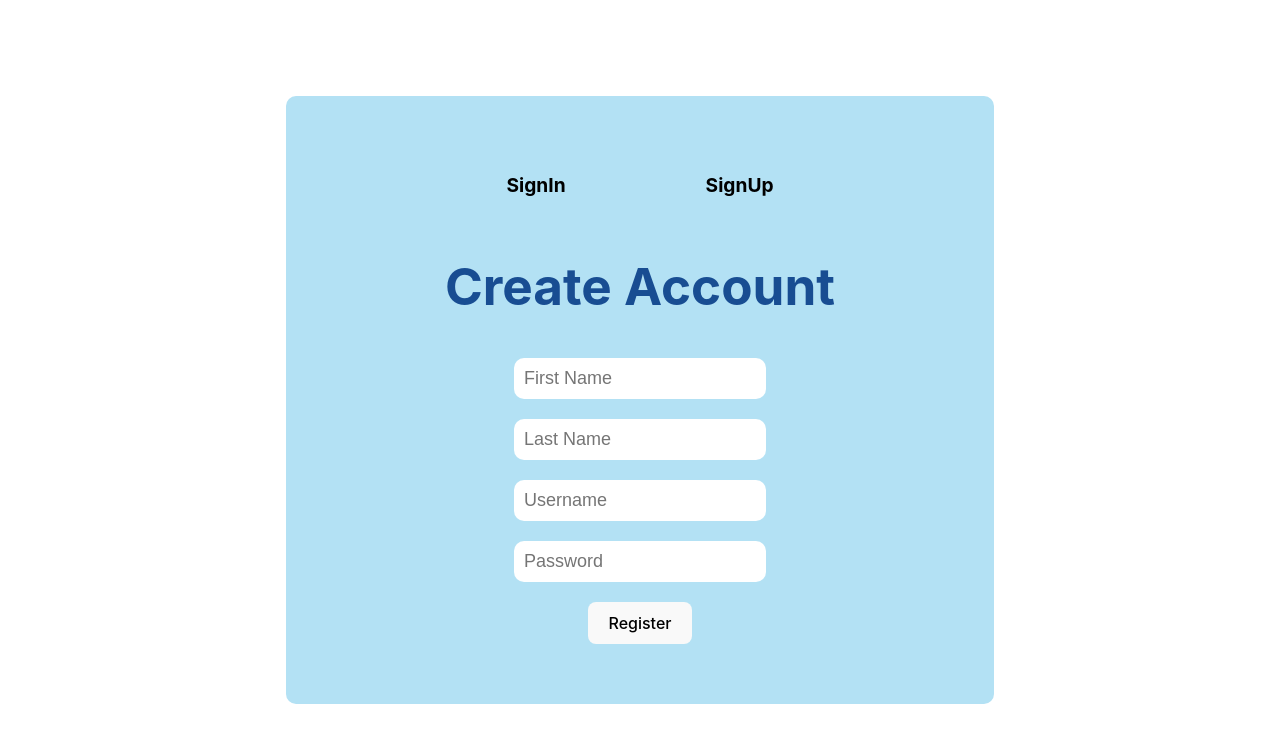
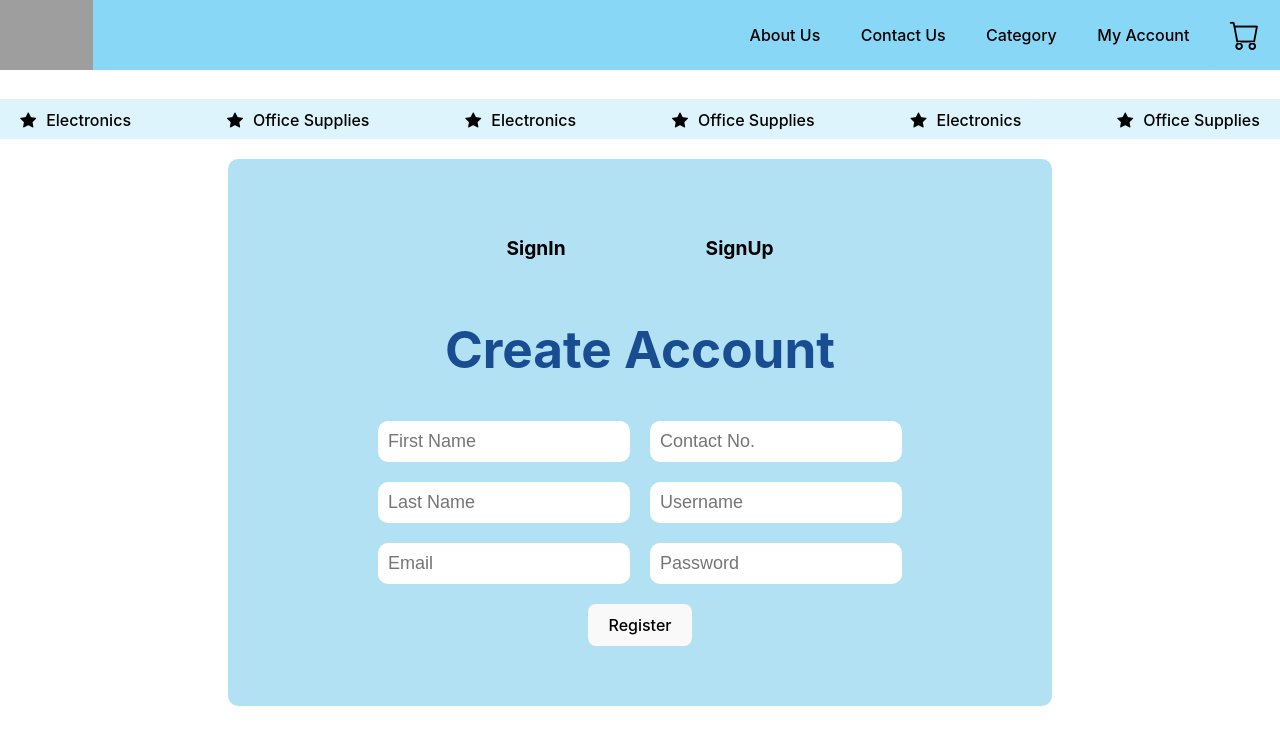
Before and after one commit to brn8/Ecommerce-site, a React (Vite) app: page /signup in a window 1280 px wide. Shown: the top 744 px of the page. Built offline with nearby package versions, Linux system fonts and the light colour scheme; no server answers; grey boxes are pictures that could not be loaded.

Commit message:
Modified register page, created functionlity for the user to add items only once loggedin, cart shows items only once loggedin, modified account button to display signin and signup options if the user is not loggedin

```diff
--- a/src/App.css
+++ b/src/App.css
@@ -1,8 +1,17 @@
 /*CSS for Login and Signup page*/
 html,
-body {
+body,
+#root {
   height: 100%;
+  margin: 0;
+  padding: 0;
+}
+.signup-page,
+.signin-page {
+  height: 100%;
+  width: 100%;
   display: flex;
+  flex-direction: column;
   justify-content: center;
   align-items: center;
   background-color: white;
@@ -45,11 +54,34 @@ form input {
   background-color: white;
   color: black;
 }
+form .register-info {
+  display: flex;
+  gap: 20px;
+}
+form .register-info .firstname-lastname-email-container {
+  display: flex;
+  flex-direction: column;
+}
+form .register-info .contact-username-password-container {
+  display: flex;
+  flex-direction: column;
+}
 form button {
   margin-top: 10px;
   margin-bottom: 10px;
 }
+.nav-bar {
+  top: 0%;
+}
 
+.custom-signup-page .nav-bar-2 {
+  margin-top: 5px;
+  margin-bottom: 20px;
+}
+.custom-signin-page .nav-bar-2 {
+  margin-top: -30px;
+  margin-bottom: 20px;
+}
 /*CSS for product page*/
 .individulProduct {
   width: 200px;
@@ -178,8 +210,9 @@ td:nth-child(1) {
   justify-content: flex-start;
   width: 100%;
   min-width: 900px; /* Prevent navbar from shrinking */
-
+  position: fixed;
   height: 70px;
+  /* top: 10%; */
 }
 .nav-bar button {
   background-color: #88d7f6;
@@ -187,6 +220,39 @@ td:nth-child(1) {
 .nav-bar-button {
   display: flex;
   margin-left: auto;
+}
+.nav-bar .nav-bar-button .account-button-wrapper {
+  position: relative;
+
+  display: flex;
+  flex-direction: column;
+  justify-content: center;
+}
+.nav-bar .nav-bar-button .account-button-wrapper button {
+  margin-bottom: 0;
+}
+.nav-bar .nav-bar-button .account-button-wrapper .account-dropdown {
+  position: absolute;
+  display: flex;
+  flex-direction: column;
+  align-content: center;
+  border: 1px solid black;
+  top: 80%;
+  left: 0%;
+  z-index: 10;
+  background-color: white;
+  padding: 10px 20px;
+  border-radius: 10px;
+}
+.nav-bar .nav-bar-button .account-button-wrapper .account-dropdown a {
+  text-align: center;
+  font-size: large;
+  margin-bottom: 5px;
+  color: black;
+}
+.nav-bar .nav-bar-button .account-button-wrapper .account-dropdown a:hover {
+  text-decoration: underline;
+  cursor: pointer;
 }
 
 .nav-bar-2 button {
@@ -199,6 +265,7 @@ td:nth-child(1) {
   width: 100%;
   height: 40px;
   background-color: #def4fd;
+  margin-top: 70px;
 }
 
 .nav-bar-2 button {
--- a/src/App.jsx
+++ b/src/App.jsx
@@ -6,6 +6,7 @@ import CartButton from "./Components/CartButton";
 import { Route, Routes } from "react-router-dom";
 import Cart from "./Components/Cart";
 import LoginPage from "./Components/LoginPage";
+import NavBar from "./Components/NavBar";
 
 function App() {
   const [firstName, setFirstName] = useState(undefined);
@@ -13,6 +14,9 @@ function App() {
   const [username, setUsername] = useState(undefined);
   const [password, setPassword] = useState(undefined);
   const [active, setActive] = useState("");
+  const [email, setEmail] = useState(undefined);
+  const [contact, setContact] = useState(undefined);
+  const [token, setToken] = useState(undefined);
 
   const [cart, setCart] = useState(true);
   const [cartItem, setCartItem] = useState([]);
@@ -33,17 +37,43 @@ function App() {
           path="/"
           element={
             <>
-              <Product cart={cart} setCart={setCart} cartItem={cartItem} />
+              <Product
+                active={active}
+                setActive={setActive}
+                cart={cart}
+                setCart={setCart}
+                cartItem={cartItem}
+                token={token}
+                setToken={setToken}
+              />
             </>
           }
         />
         <Route
           path="/cart"
-          element={<Cart cartItem={cartItem} cart={cart} setCart={setCart} />}
+          element={
+            <Cart
+              cartItem={cartItem}
+              cart={cart}
+              setCart={setCart}
+              token={token}
+              setToken={setToken}
+              active={active}
+              setActive={setActive}
+            />
+          }
         />
         <Route
           path="/signup"
           element={
+            <div className="signup-page custom-signup-page">
+              <NavBar
+                active={active}
+                setActive={setActive}
+                cartItem={cartItem}
+                token={token}
+                setToken={setToken}
+              />
               <SignupPage
                 active={active}
                 setActive={setActive}
@@ -55,12 +85,25 @@ function App() {
                 setLastName={setLastName}
                 setUsername={setUsername}
                 setPassword={setPassword}
+                email={email}
+                setEmail={setEmail}
+                contact={contact}
+                setContact={setContact}
               />
+            </div>
           }
         />
         <Route
           path="/login"
           element={
+            <div className="signin-page custom-signin-page">
+              <NavBar
+                active={active}
+                setActive={setActive}
+                cartItem={cartItem}
+                token={token}
+                setToken={setToken}
+              />
               <LoginPage
                 active={active}
                 setActive={setActive}
@@ -69,6 +112,7 @@ function App() {
                 setUsername={setUsername}
                 setPassword={setPassword}
               />
+            </div>
           }
         />
       </Routes>
--- a/src/Components/CartButton.jsx
+++ b/src/Components/CartButton.jsx
@@ -2,7 +2,7 @@ import { useEffect, useState } from "react";
 import { useNavigate } from "react-router-dom";
 import "bootstrap-icons/font/bootstrap-icons.css";
 
-const CartButton = ({ cartItem }) => {
+const CartButton = ({ cartItem = [] }) => {
   const navigate = useNavigate();
   const addToCartItem = () => {
     navigate("/cart");
--- a/src/Components/NavBar.jsx
+++ b/src/Components/NavBar.jsx
@@ -1,10 +1,27 @@
 import { useNavigate } from "react-router-dom";
 import CartButton from "./CartButton";
-const NavBar = ({ cartItem }) => {
+import { useState, useEffect } from "react";
+const NavBar = ({ active, setActive, cartItem, token, setToken }) => {
+  const [showDropDown, setShowDropDown] = useState(false);
+
   const navigate = useNavigate();
   const handleRoute = () => {
     navigate("/");
   };
+  function handleClick(option) {
+    setActive(option);
+    if (option == "signup") {
+      navigate("/signup");
+    } else if (option == "signin") {
+      navigate("/login");
+    }
+  }
+
+  useEffect(() => {
+    const authtoken = sessionStorage.getItem("authToken");
+    setToken(authtoken);
+  }, []);
+
   return (
     <>
       <div className="nav-bar">
@@ -17,10 +34,24 @@ const NavBar = ({ cartItem }) => {
           <button>About Us</button>
           <button>Contact Us</button>
           <button>Category</button>
-          <button>Account</button>
+          <div
+            className="account-button-wrapper"
+            onMouseEnter={() => setShowDropDown(true)}
+            onMouseLeave={() => setShowDropDown(false)}
+          >
+            <button>My Account</button>
+            {showDropDown && !token && (
+              <div className="account-dropdown">
+                <a onClick={() => handleClick("signup")}>SignUp</a>
+
+                <a onClick={() => handleClick("signin")}>SignIn</a>
+              </div>
+            )}
+          </div>
         </div>
         <CartButton cartItem={cartItem} />
       </div>
+
       <div className="nav-bar-2">
         <button>
           <i class="bi bi-star-fill"></i>Electronics
--- a/src/Components/Product.jsx
+++ b/src/Components/Product.jsx
@@ -3,10 +3,19 @@ import { useNavigate } from "react-router-dom";
 import NavBar from "./NavBar";
 import Footer from "./Footer";
 
-const Product = ({ setCart, cart, cartItem }) => {
+const Product = ({
+  active,
+  setActive,
+  setCart,
+  cart,
+  cartItem,
+  token,
+  setToken,
+}) => {
   const navigate = useNavigate();
   const [products, setProducts] = useState([]);
   const [filterProduct, setFilterProduct] = useState([]);
+
   const filterElectorics = () => {
     setFilterProduct(
       products.filter(
@@ -23,6 +32,7 @@ const Product = ({ setCart, cart, cartItem }) => {
   };
 
   const addItemToCart = async (product) => {
+    if (token) {
       const response = await fetch("/api/orderItem", {
         method: "POST",
         headers: {
@@ -35,6 +45,9 @@ const Product = ({ setCart, cart, cartItem }) => {
         }),
       });
       setCart(!cart);
+    } else {
+      alert("Please Login to add item into the cart!!");
+    }
   };
   useEffect(() => {
     const fetchProducts = async () => {
@@ -48,8 +61,14 @@ const Product = ({ setCart, cart, cartItem }) => {
 
   return (
     <>
-      <NavBar cartItem={cartItem} />
-      {/* <button onClick={() => navigate("/signup")}>SignUp</button> */}
+      <NavBar
+        active={active}
+        setActive={setActive}
+        cartItem={cartItem}
+        token={token}
+        setToken={setToken}
+      />
+
       <div className="search-container">
         <input
           style={{
--- a/src/Components/SignupPage.jsx
+++ b/src/Components/SignupPage.jsx
@@ -1,5 +1,7 @@
 import { useNavigate } from "react-router-dom";
 import { useEffect } from "react";
+import NavBar from "./NavBar";
+import CartButton from "./CartButton";
 const SignupPage = ({
   active,
   setActive,
@@ -11,13 +13,25 @@ const SignupPage = ({
   setLastName,
   setUsername,
   setPassword,
+  cartItem,
+  email,
+  setEmail,
+  contact,
+  setContact,
 }) => {
   const navigate = useNavigate();
 
   async function submitHandler(e) {
     e.preventDefault();
     // console.log(firstName, " ", lastName, " ", username, " ", password);
-    if (!firstName || !lastName || !username || !password) {
+    if (
+      !firstName ||
+      !lastName ||
+      !username ||
+      !password ||
+      !email ||
+      !contact
+    ) {
       alert("All fields are required!!");
       return;
     }
@@ -26,6 +40,8 @@ const SignupPage = ({
       lastName: lastName,
       username: username,
       password: password,
+      email: email,
+      contact: contact,
     };
     try {
       const response = await fetch("http://localhost:3000/api/register/user", {
@@ -33,13 +49,20 @@ const SignupPage = ({
         headers: { "Content-Type": "application/json" },
         body: JSON.stringify(obj),
       });
+      const status = await response.status;
       const data = await response.json();
       console.log("after register: ", data);
+
+      alert(data);
       setFirstName("");
       setLastName("");
       setUsername("");
       setPassword("");
-      alert(data);
+      setEmail("");
+      setContact("");
+      if (status == 200) {
+        navigate("/login");
+      }
     } catch (error) {
       console.log("Error while registering a user ", error);
     }
@@ -51,6 +74,7 @@ const SignupPage = ({
     }
   }
   return (
+    <>
       <form>
         <div className="option-container">
           <h3
@@ -67,6 +91,8 @@ const SignupPage = ({
           </h3>
         </div>
         <h1>Create Account</h1>
+        <div className="register-info">
+          <div className="firstname-lastname-email-container">
             <input
               value={firstName}
               required
@@ -80,6 +106,24 @@ const SignupPage = ({
               required
               onChange={(e) => setLastName(e.target.value)}
               placeholder="Last Name"
+              type="text"
+            />
+
+            <input
+              value={email}
+              required
+              onChange={(e) => setEmail(e.target.value)}
+              placeholder="Email"
+              type="text"
+            />
+          </div>
+
+          <div className="contact-username-password-container">
+            <input
+              value={contact}
+              required
+              onChange={(e) => setContact(e.target.value)}
+              placeholder="Contact No."
               type="text"
             />
 
@@ -98,9 +142,11 @@ const SignupPage = ({
               placeholder="Password"
               type="password"
             />
-
+          </div>
+        </div>
         <button onClick={submitHandler}>Register</button>
       </form>
+    </>
   );
 };
 
```
Also changed, not shown: src/Components/Cart.jsx (+23 -3 lines), 1 other file (tests, documents, lock files or other folders). Lines whose indentation alone changed are shown as unchanged.
